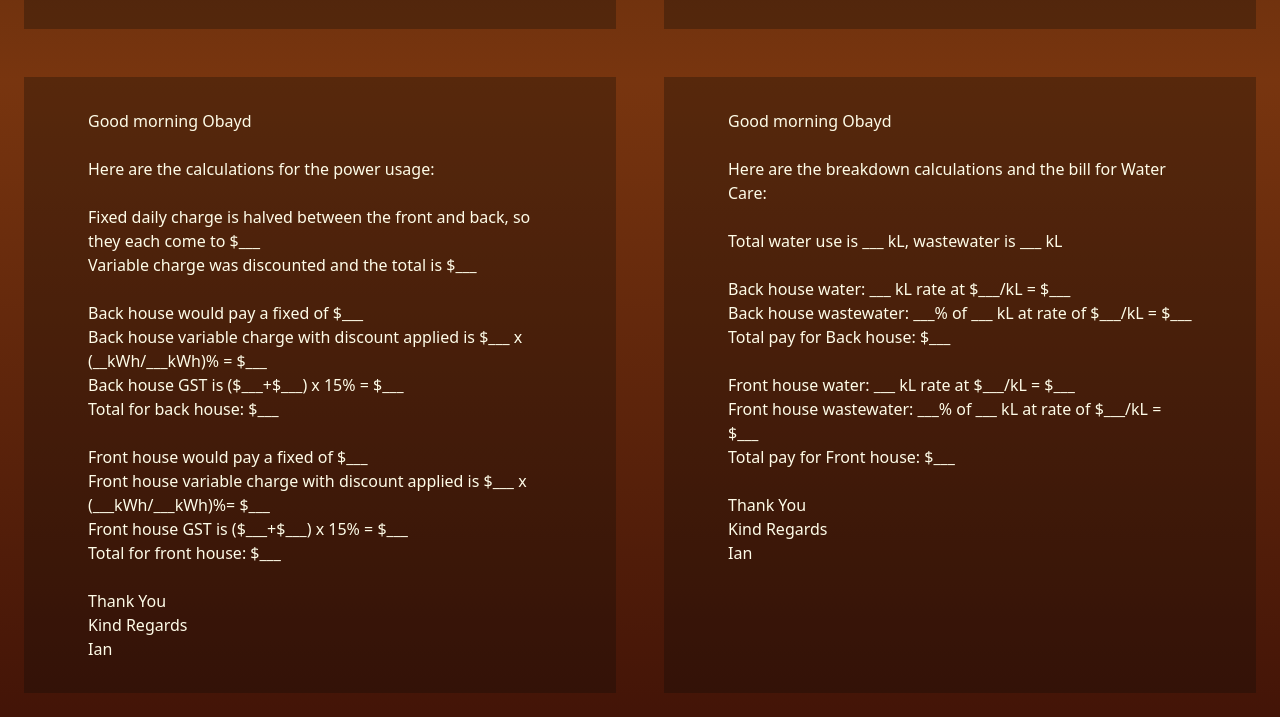
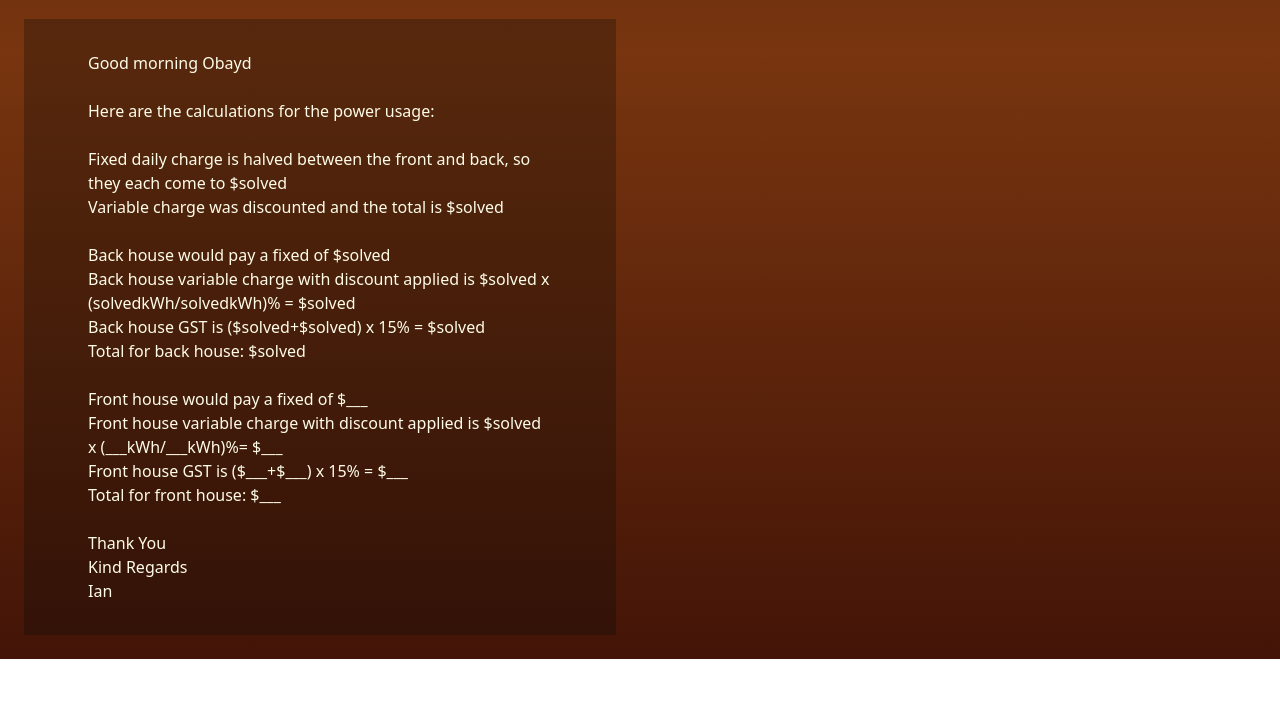
Before and after one commit to ian-jl-chua/automating-calc, a website: page index.html in a window 1280 px wide. Shown: the part 555-1272 px from the top of the page. After the commit the page ends 1214 px from the top, so only its background shows below. Drawn offline with Linux system fonts and the light colour scheme.

Commit message:
made minor changes to code in terms of how data is displayed

```diff
--- a/assets/js/script.js
+++ b/assets/js/script.js
@@ -89,11 +89,11 @@ document.getElementById("water-calculate-btn").addEventListener("click", functio
 
   // document.getElementById("back-house-water-result").textContent = `Back house water: ${backWater.toFixed(2)} kL rate at $${waterRate.toFixed(2)}/kL = $${backWaterCharge.toFixed(2)}`;
   // document.getElementById("back-house-wastewater-result").textContent = `Back house wastewater: ${(backWastewaterPercentage * 100).toFixed(2)}% of ${totalWastewater.toFixed(2)} kL at rate of $${wastewaterRate.toFixed(2)}/kL = $${backWastewaterCharge.toFixed(2)}`;
-  // document.getElementById("back-house-total-result").textContent = `Total pay for Back house: $${backTotal.toFixed(2)}`;
+  // document.getElementById("back-house-total-water").textContent = `Total pay for Back house: $${backTotal.toFixed(2)}`;
 
   // document.getElementById("front-house-water-result").textContent = `Front house water: ${frontWater.toFixed(2)} kL rate at $${waterRate.toFixed(2)}/kL = $${frontWaterCharge.toFixed(2)}`;
   // document.getElementById("front-house-wastewater-result").textContent = `Front house wastewater: ${(frontWastewaterPercentage * 100).toFixed(2)}% of ${totalWastewater.toFixed(2)} kL at rate of $${wastewaterRate.toFixed(2)}/kL = $${frontWastewaterCharge.toFixed(2)}`;
-  // document.getElementById("front-house-total-result").textContent = `Total pay for Front house: $${frontTotal.toFixed(2)}`;
+  // document.getElementById("front-house-total-water").textContent = `Total pay for Front house: $${frontTotal.toFixed(2)}`;
 
   // TO BE REVISED ^
 });
--- a/index.html
+++ b/index.html
@@ -87,7 +87,7 @@
         </button>
       </div>
       <!-- Input for water -->
-      <div class="m-6 bg-stone-950/30 p-10 sm:px-16 sm:py-8">
+      <!-- <div class="m-6 bg-stone-950/30 p-10 sm:px-16 sm:py-8">
         <h2>Water Calculations</h2>
         <label for="total-water" class="mr-6">Total water use kL:</label>
         <input
@@ -169,7 +169,7 @@
         >
           Clear
         </button>
-      </div>
+      </div> -->
     </div>
     <div class="flex flex-col md:grid md:grid-cols-2">
       <!-- Email for power -->
@@ -179,34 +179,58 @@
         <p>Here are the calculations for the power usage:</p>
         <br />
 
-        <p id="fixed-charge-result">
+        <p>
           Fixed daily charge is halved between the front and back, so they each
-          come to &#36;___
+          come to &#36;<span data-key="fixed-charge-halved">solved</span>
         </p>
-        <p id="variable-charge-result">
-          Variable charge was discounted and the total is &#36;___
+        <p>
+          Variable charge was discounted and the total is &#36;<span
+            data-key="variable-charge"
+            >solved</span
+          >
         </p>
         <br />
 
-        <p id="back-house-fixed-result">
-          Back house would pay a fixed of &#36;___
+        <p>
+          Back house would pay a fixed of &#36;<span
+            data-key="fixed-charge-halved"
+            >solved</span
+          >
         </p>
-        <p id="back-house-variable-result">
-          Back house variable charge with discount applied is &#36;___ x
-          &#40;__kWh&#47;___kWh&#41;&#37; &#61; &#36;___
+        <p>
+          Back house variable charge with discount applied is &#36;<span
+            data-key="variable-charge"
+            >solved</span
+          >
+          x &#40;<span data-key="back-house-power">solved</span>kWh&#47;<span
+            data-key="total-power-used"
+            >solved</span
+          >kWh&#41;&#37; &#61; &#36;<span data-key="bh-variable-charge"
+            >solved</span
+          >
         </p>
         <p id="back-house-gst-result">
-          Back house GST is &#40;&#36;___+&#36;___&#41; x 15&#37; &#61; &#36;___
+          Back house GST is &#40;&#36;<span data-key="fixed-charge-halved"
+            >solved</span
+          >+&#36;<span data-key="bh-variable-charge">solved</span>&#41; x
+          15&#37; &#61; &#36;<span data-key="bh-gst">solved</span>
         </p>
-        <p id="back-house-total-power">Total for back house: &#36;___</p>
+        <p id="back-house-total-power">
+          Total for back house: &#36;<span data-key="bh-total-power-payment"
+            >solved</span
+          >
+        </p>
         <br />
 
         <p id="front-house-fixed-result">
           Front house would pay a fixed of &#36;___
         </p>
         <p id="front-house-variable-result">
-          Front house variable charge with discount applied is &#36;___ x
-          &#40;___kWh&#47;___kWh&#41;&#37;&#61; &#36;___
+          Front house variable charge with discount applied is &#36;<span
+            data-key="variable-charge"
+            >solved</span
+          >
+          x &#40;___kWh&#47;___kWh&#41;&#37;&#61; &#36;___
         </p>
         <p id="front-house-gst-result">
           Front house GST is &#40;&#36;___+&#36;___&#41; x 15&#37; &#61;
@@ -219,7 +243,7 @@
         <p>Ian</p>
       </div>
       <!-- Email for water -->
-      <div class="m-6 bg-stone-950/30 p-10 sm:px-16 sm:py-8">
+      <!-- <div class="m-6 bg-stone-950/30 p-10 sm:px-16 sm:py-8">
         <p>Good morning Obayd</p>
         <br />
         <p>Here are the breakdown calculations and the bill for Water Care:</p>
@@ -252,7 +276,7 @@
         <p>Thank You</p>
         <p>Kind Regards</p>
         <p>Ian</p>
-      </div>
+      </div> -->
     </div>
   </body>
 </html>
```
